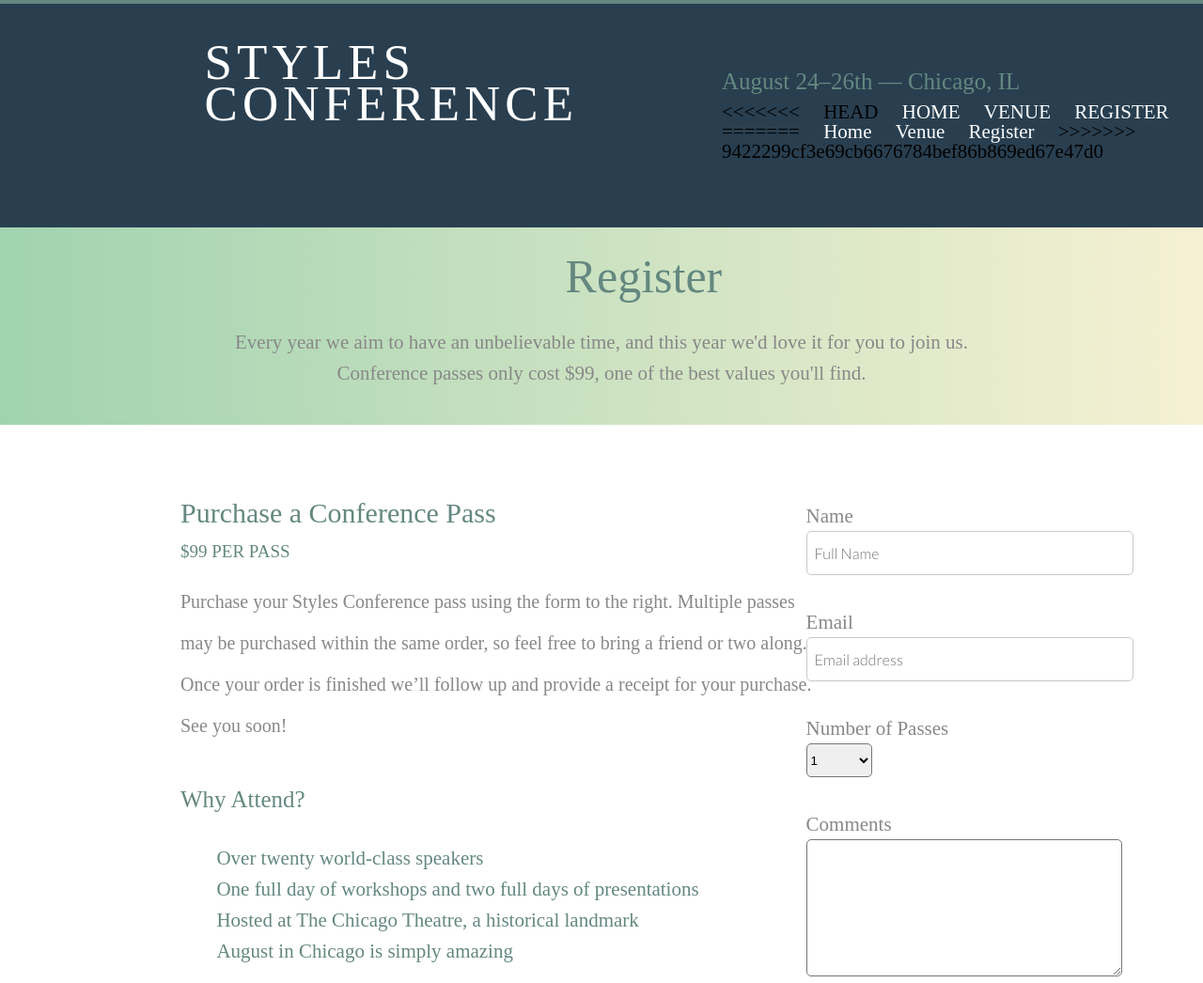
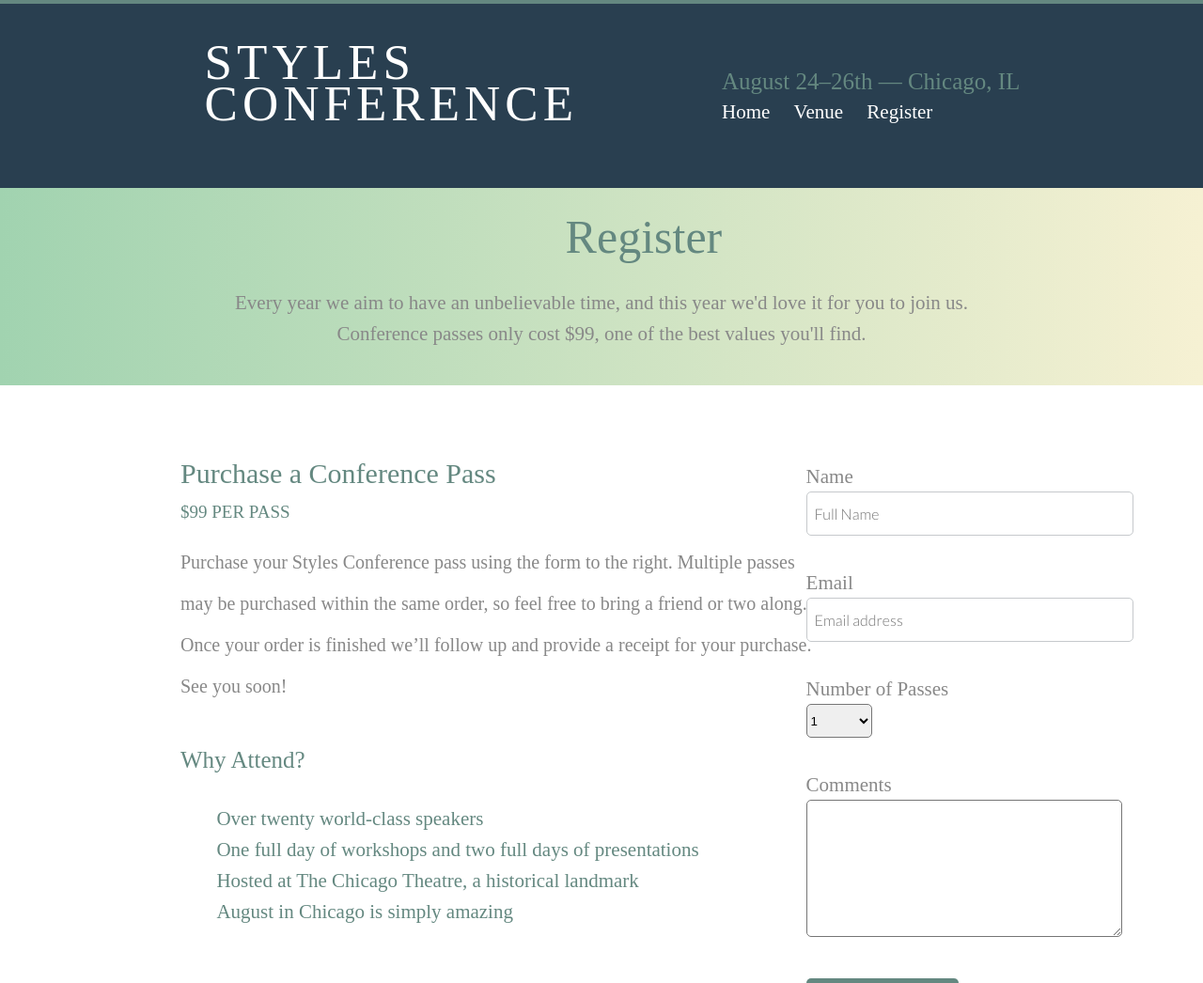
Before and after one commit to auwalisa36/Conference-page_Auwal-Isa_and_Olukowajo-Funmilola-Esther, a plain HTML site: page index.html in a window 1280 px wide. Shown: the top 1046 px of the page at 94% size. Drawn offline with Linux system fonts and the light colour scheme.

Commit message:
modified home page

```diff
--- a/index.html
+++ b/index.html
@@ -19,15 +19,9 @@
         <nav class="listbars">
 
           <ul>
-<<<<<<< HEAD
-            <li><a href="">HOME</a></li>
-            <li><a href="">VENUE</a></li>
-            <li><a href="">REGISTER</a></li>
-=======
             <li><a href="https://raw.githack.com/auwalisa36/Conference-page_Auwal-Isa_and_Olukowajo-Funmilola-Esther/home-branch/index.html">Home</a></li>
             <li><a href="https://raw.githack.com/auwalisa36/Conference-page_Auwal-Isa_and_Olukowajo-Funmilola-Esther/venue-branch/index.html">Venue</a></li>
             <li><a href="https://raw.githack.com/auwalisa36/Conference-page_Auwal-Isa_and_Olukowajo-Funmilola-Esther/register-branch/index.html">Register</a></li>
->>>>>>> 9422299cf3e69cb6676784bef86b869ed67e47d0
           </ul>
         </nav>
       </header>
```
